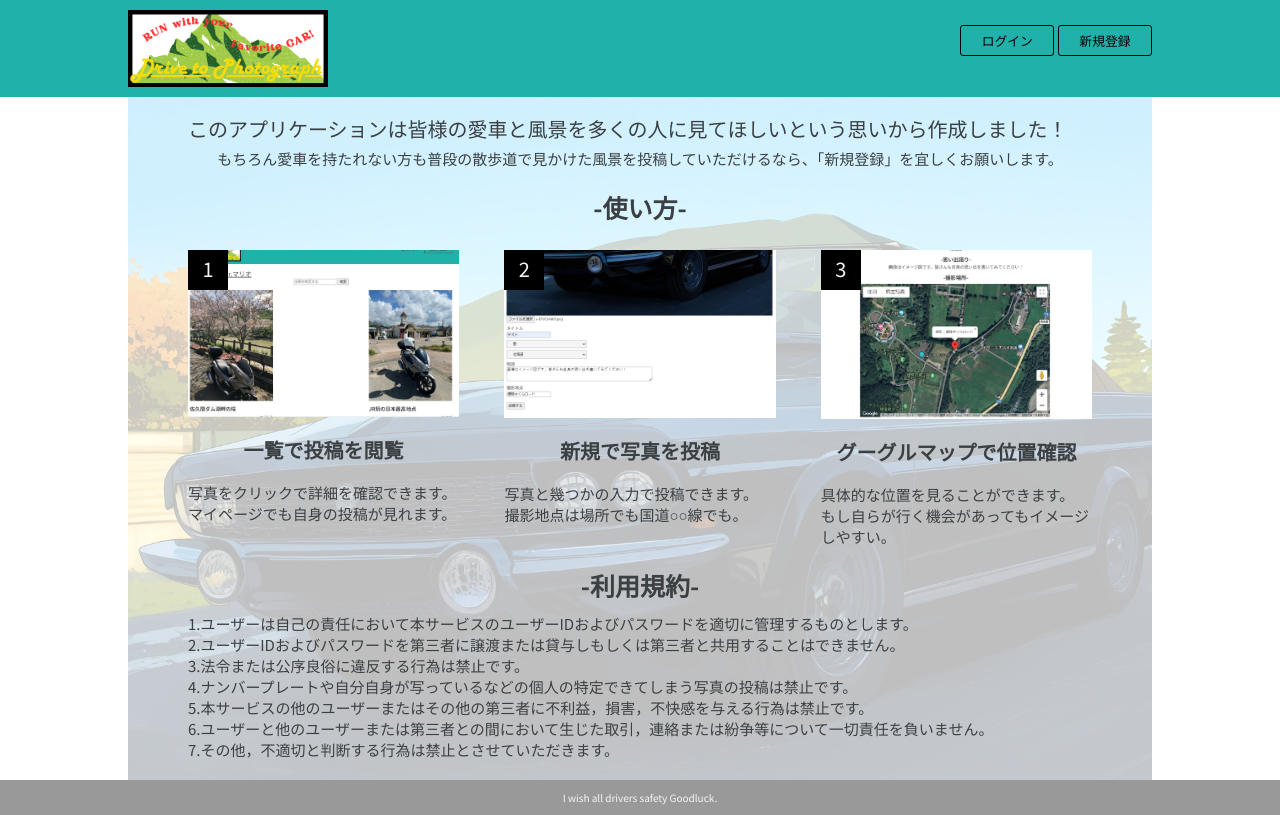
After one commit to dagjwtpoad/drive_to_photograph, a Rails app: template app/views/pages/service.html.erb in a window 1280 px wide. The commit adds this page. Run offline with Rails 7, Linux system fonts and the light colour scheme; the template is opened without the code that fills it, so the values that code supplies are empty; some libraries are stand-ins or nearby versions.

Commit message:
利用規約 1st commit

```diff
--- a/app/assets/stylesheets/style.css
+++ b/app/assets/stylesheets/style.css
@@ -158,6 +158,17 @@ a {
   margin-top: 10px;
   padding-left: 6px;
   font-size: 18px;
+}
+.service{
+  display: flex;
+  justify-content: center;
+  font-size: 20px;
+  margin-top: 200px;
+}
+.service_btn{
+  display: flex;
+  justify-content: center;
+  padding-top: 10px;
 }
 .search{
   display: flex;
@@ -349,6 +360,72 @@ a {
   justify-content: space-between;
   align-items: center;
 }
+
+ /*サービスページ */
+ .service_title{
+  color: #3b4043;
+  font-size: 20px;
+  position: absolute;
+  top: calc(4% - 10px);
+  width: 100%;
+  padding: 0 60px;
+}
+.service_title_sub{
+  margin-top: 5px;
+  font-size: 15px;
+  display: flex;
+  justify-content: center;
+}
+.service_body{
+  font-size: 25px;
+  margin-top: 20px;
+  display: flex;
+  justify-content: center;
+  margin-bottom: 10px;
+}
+
+.select-reason-contents {
+  padding-top: 15px;
+}
+.reason-lists {
+  display: flex;
+  justify-content: space-between;
+  flex-wrap: wrap;
+}
+.reason-lists>.list {
+  width: 30%;
+  height: 40%;
+  display: flex;
+  flex-direction: column;
+  align-items: center;
+  position: relative;
+}
+.list-pict {
+  display: inline-block;
+  width: 100%;
+  height: 50%;
+}
+.reason-list-number {
+  position: absolute;
+  top: 0;
+  left: 0;
+  width: 40px;
+  height: 40px;
+  font-size: 20px;
+  text-align: center;
+  line-height: 38px;
+  background-color: black;
+  color: whitesmoke;
+}
+.reason-list-text {
+  font-weight: bold;
+  font-size: 20px;
+  line-height: 25px;
+}
+.reason-list-description {
+  font-size: 15px;
+}
+
 /* タブレット対応 */
 @media (max-width: 1024px) {
   .inner {
--- /dev/null
+++ b/app/views/pages/service.html.erb
@@ -0,0 +1,80 @@
+<main class="main">
+  <div class="inner">
+
+    <div class="car_image">
+        <%= image_tag "s-879724908.png", class:"car_image_back" %>
+          <div class="service_title">
+            このアプリケーションは皆様の愛車と風景を多くの人に見てほしいという思いから作成しました！
+              <div class="service_title_sub">
+                もちろん愛車を持たれない方も普段の散歩道で見かけた風景を投稿していただけるなら、「新規登録」を宜しくお願いします。
+              </div>
+              <h2 class="service_body">
+                -使い方-
+              </h2>
+              <div class='select-reason-contents'>
+                <ul class='reason-lists'>
+                  <li class='list'>
+                    <%= image_tag "intro01.jpg", class:"list-pict" %>
+                    <span class='reason-list-number'>1</span>
+                    <h3 class='reason-list-text'>
+                      一覧で投稿を閲覧
+                    </h3>
+                    <p class='reason-list-description'>
+                      写真をクリックで詳細を確認できます。
+                      マイページでも自身の投稿が見れます。
+                    </p>
+                  </li>
+                  <li class='list'>
+                    <%= image_tag "intro02.png", class:"list-pict" %>
+                    <span class='reason-list-number'>2</span>
+                    <h3 class='reason-list-text'>
+                      新規で写真を投稿
+                    </h3>
+                    <p class='reason-list-description'>
+                      写真と幾つかの入力で投稿できます。
+                      撮影地点は場所でも国道○○線でも。
+                    </p>
+                  </li>
+                  <li class='list'>
+                    <%= image_tag "intro03.jpg", class:"list-pict" %>
+                    <span class='reason-list-number'>3</span>
+                    <h3 class='reason-list-text'>
+                      グーグルマップで位置確認
+                    </h3>
+                    <p class='reason-list-description'>
+                      具体的な位置を見ることができます。
+                      もし自らが行く機会があってもイメージしやすい。
+                    </p>
+                  </li>
+                </ul>
+              </div>
+              <h2 class="service_body">
+                -利用規約-
+              </h2>
+              <li class="service_body_rule">
+                <p class='reason-list-description'>
+                  1.ユーザーは自己の責任において本サービスのユーザーIDおよびパスワードを適切に管理するものとします。
+                </p>
+                <p class='reason-list-description'>
+                  2.ユーザーIDおよびパスワードを第三者に譲渡または貸与しもしくは第三者と共用することはできません。
+                </p>
+                <p class='reason-list-description'>
+                  3.法令または公序良俗に違反する行為は禁止です。
+                </p>
+                <p class='reason-list-description'>
+                  4.ナンバープレートや自分自身が写っているなどの個人の特定できてしまう写真の投稿は禁止です。
+                </p>
+                <p class='reason-list-description'>
+                  5.本サービスの他のユーザーまたはその他の第三者に不利益，損害，不快感を与える行為は禁止です。
+                </p>
+                <p class='reason-list-description'>
+                  6.ユーザーと他のユーザーまたは第三者との間において生じた取引，連絡または紛争等について一切責任を負いません。
+                </p>
+                <p class='reason-list-description'>
+                  7.その他，不適切と判断する行為は禁止とさせていただきます。
+                </p>
+              </li>
+          </div>
+    </div>
+  </div>
+</main>
--- a/app/views/photographs/index.html.erb
+++ b/app/views/photographs/index.html.erb
@@ -24,6 +24,12 @@
               <div class="top_title_sub">
                 貴方の愛車と風景をともに楽しんでいきましょう！
               </div>
+            <div class="service">
+              -このアプリのサービスはこちらからご参照をお願いします-
+            </div>
+            <div class="service_btn">
+              <%= link_to 'Service', page_path('service'), class: :nav__btn %>
+            </div>
           </div>
       </div>
     <% end %>
```
Also changed, not shown: Gemfile, Gemfile.lock, app/assets/images/intro01.jpg (added), app/assets/images/intro02.png (added), app/assets/images/intro03.jpg (added), 3 other files.
